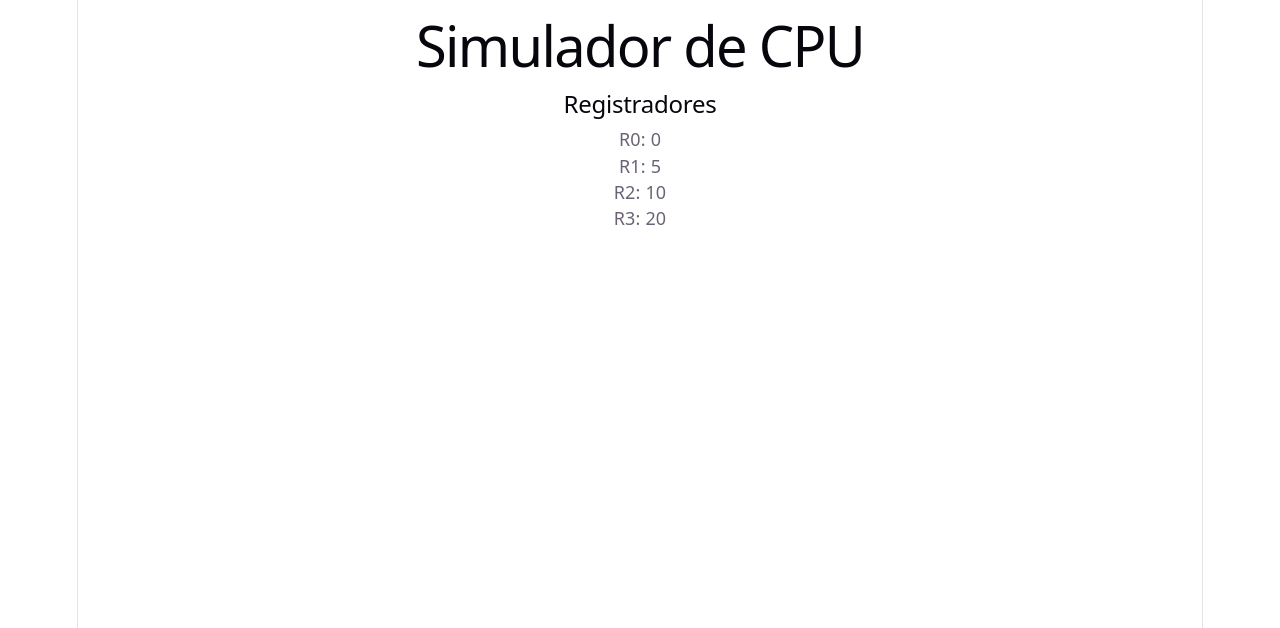
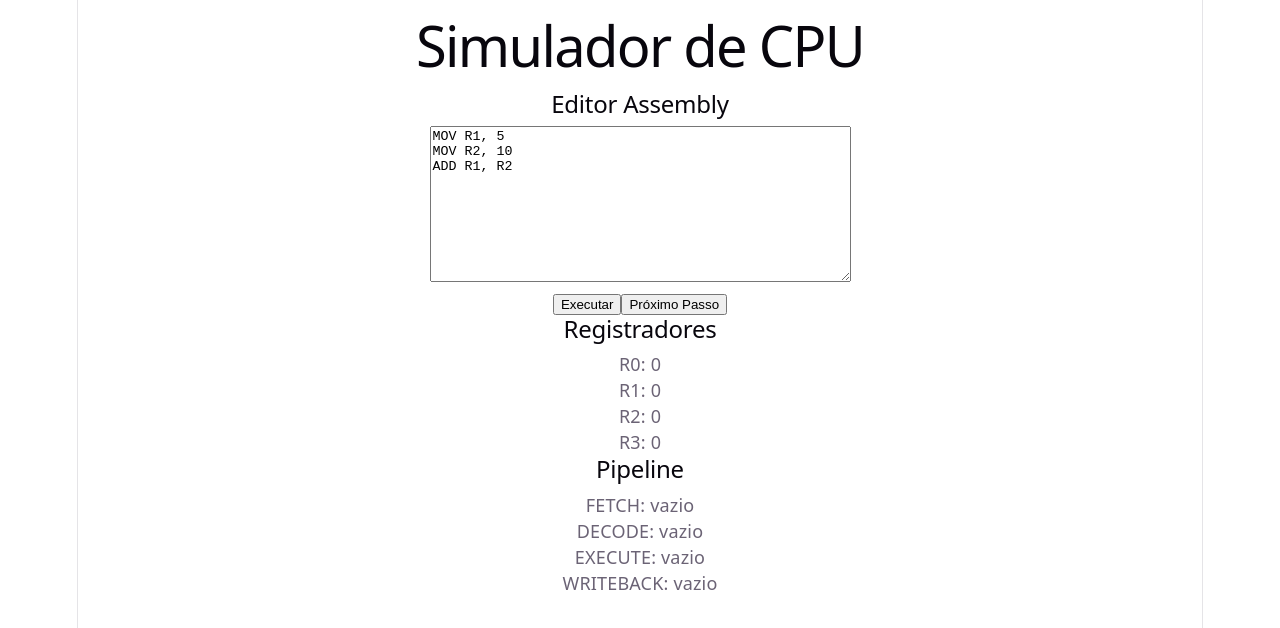
Before and after one commit to fell831/Projeto-Arquitetura-de-computadores-, a React (Vite) app: page / in a window 1280 px wide. Shown: the top 628 px of the page. Built offline with nearby package versions, Linux system fonts and the light colour scheme.

Commit message:
implementação do pipeline da CPU

```diff
--- a/src/App.jsx
+++ b/src/App.jsx
@@ -1,21 +1,89 @@
+import { useState } from "react";
+
+import Editor from "./components/Editor";
 import Registers from "./components/Registers";
+import Controls from "./components/Controls";
+import PipelineView from "./components/PipelineView";
+
+import { CPU } from "./cpu/cpu";
+import { parseProgram } from "./cpu/parser";
+
+const cpu = new CPU();
 
 function App() {
 
-  const registers = {
-    R0: 0,
-    R1: 5,
-    R2: 10,
-    R3: 20,
-  };
+  const [code, setCode] = useState(
+`MOV R1, 5
+MOV R2, 10
+ADD R1, R2`
+  );
+
+  const [registers, setRegisters] = useState(cpu.registers);
+
+  const [pipeline, setPipeline] = useState(cpu.pipeline);
+
+  function runProgram() {
+
+    const parsedProgram = parseProgram(code);
+
+    cpu.loadProgram(parsedProgram);
+
+    while (cpu.pc < cpu.program.length) {
+
+      cpu.step();
+
+    }
+
+    setRegisters({ ...cpu.registers });
+
+    setPipeline({ ...cpu.pipeline });
+
+  }
+
+  function stepProgram() {
+
+    if (cpu.program.length === 0) {
+
+      const parsedProgram = parseProgram(code);
+
+      cpu.loadProgram(parsedProgram);
+
+    }
+
+    cpu.step();
+
+    setRegisters({ ...cpu.registers });
+
+    setPipeline({ ...cpu.pipeline });
+
+  }
 
   return (
     <div>
+
       <h1>Simulador de CPU</h1>
 
-      <Registers registers={registers} />
+      <Editor
+        code={code}
+        setCode={setCode}
+      />
+
+      <Controls
+        onRun={runProgram}
+        onStep={stepProgram}
+      />
+
+      <Registers
+        registers={registers}
+      />
+
+      <PipelineView
+        pipeline={pipeline}
+      />
+
     </div>
   );
+
 }
 
 export default App;
--- /dev/null
+++ b/src/components/Controls.jsx
@@ -0,0 +1,17 @@
+export default function Controls({ onRun, onStep }) {
+
+  return (
+    <div>
+
+      <button onClick={onRun}>
+        Executar
+      </button>
+
+      <button onClick={onStep}>
+        Próximo Passo
+      </button>
+
+    </div>
+  );
+
+}
--- /dev/null
+++ b/src/components/PipelineView.jsx
@@ -0,0 +1,29 @@
+export default function PipelineView({ pipeline }) {
+
+  return (
+
+    <div>
+
+      <h2>Pipeline</h2>
+
+      <p>
+        FETCH: {pipeline.fetch || "vazio"}
+      </p>
+
+      <p>
+        DECODE: {pipeline.decode || "vazio"}
+      </p>
+
+      <p>
+        EXECUTE: {pipeline.execute || "vazio"}
+      </p>
+
+      <p>
+        WRITEBACK: {pipeline.writeback || "vazio"}
+      </p>
+
+    </div>
+
+  );
+
+}
--- a/src/cpu/cpu.js
+++ b/src/cpu/cpu.js
@@ -1,3 +1,4 @@
+import { Pipeline } from "./pipeline";
 import { executeInstruction } from "./instructions";
 
 export class CPU {
@@ -14,6 +15,9 @@ export class CPU {
     this.pc = 0;
 
     this.program = [];
+
+    this.pipeline = new Pipeline();
+
   }
 
   loadProgram(program) {
@@ -21,6 +25,7 @@ export class CPU {
     this.program = program;
 
     this.pc = 0;
+
   }
 
   step() {
@@ -29,9 +34,19 @@ export class CPU {
 
     if (!instruction) return;
 
+    this.pipeline.writeback = this.pipeline.execute;
+
+    this.pipeline.execute = this.pipeline.decode;
+
+    this.pipeline.decode = this.pipeline.fetch;
+
+    this.pipeline.fetch =
+      `${instruction.opcode} ${instruction.args.join(", ")}`;
+
     executeInstruction(this, instruction);
 
     this.pc++;
+
   }
 
 }
--- a/src/cpu/parser.js
+++ b/src/cpu/parser.js
@@ -1,27 +1,22 @@
 export function parseProgram(code) {
 
-  return code
-    .split("\n")
+  const lines = code.split("\n");
 
-    .map(line => line.trim())
+  return lines.map(line => {
 
-    .filter(line => line !== "")
+    const cleanLine = line.trim();
 
-    .map(line => {
+    const [opcode, ...rest] = cleanLine.split(" ");
 
-      const parts = line.split(" ");
+    const args = rest.join(" ")
+      .split(",")
+      .map(arg => arg.trim());
 
-      const opcode = parts[0];
+    return {
+      opcode,
+      args
+    };
 
-      const args = parts[1]
-        ? parts[1].split(",").map(arg => arg.trim())
-        : [];
-
-      return {
-        opcode,
-        args,
-      };
-
-    });
+  });
 
 }
--- /dev/null
+++ b/src/cpu/pipeline.js
@@ -0,0 +1,15 @@
+export class Pipeline {
+
+  constructor() {
+
+    this.fetch = "";
+
+    this.decode = "";
+
+    this.execute = "";
+
+    this.writeback = "";
+
+  }
+
+}
```
